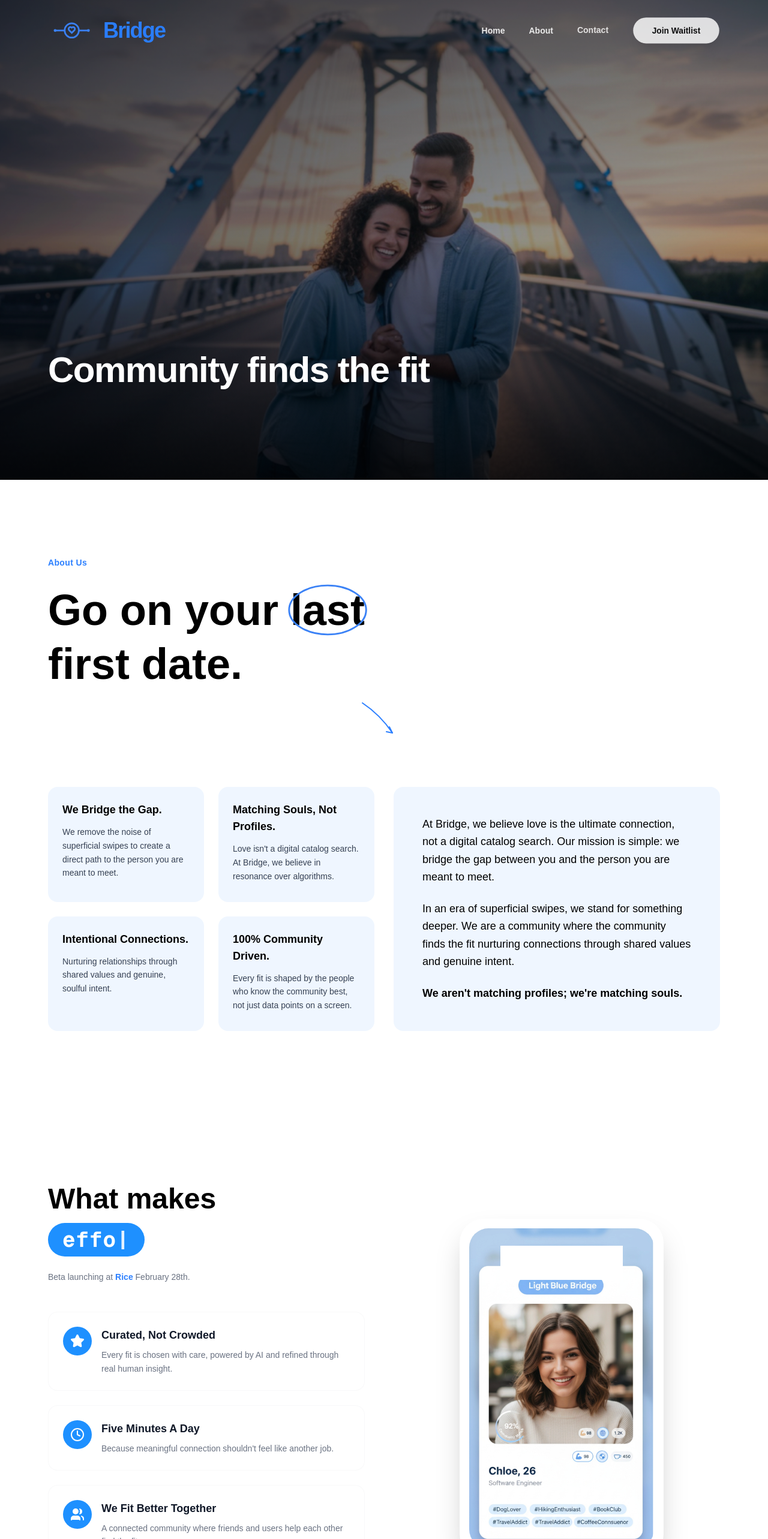
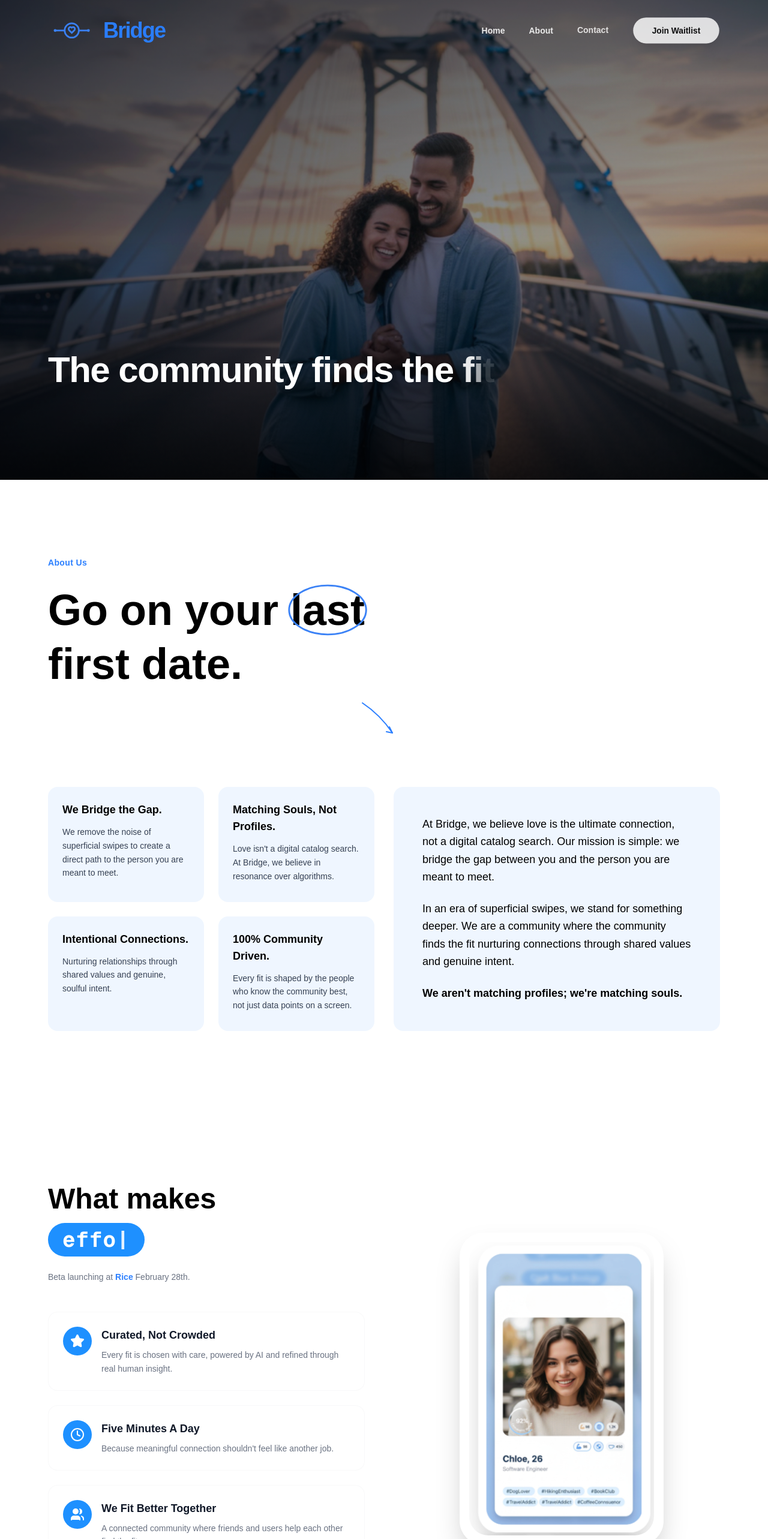
Before and after one commit to utkarsh6778vns-stack/bridge-landing, a Next.js app: page / in a window 1280 px wide. Shown: the top 2566 px of the page at 60% size. Built offline with nearby package versions, Linux system fonts and the light colour scheme.

Commit message:
feat: update profile card image and fix tagline phrasing

```diff
--- a/components/MainContent.tsx
+++ b/components/MainContent.tsx
@@ -54,7 +54,7 @@ export default function MainContent({ showContent = false }: MainContentProps) {
                     <motion.h1
                         className="text-4xl md:text-6xl font-extrabold leading-[1.1] tracking-tight text-white mb-2"
                     >
-                        {["Community finds the fit", "We bridge the gap"].map((line, i) => (
+                        {["The community finds the fit", "We bridge the gap"].map((line, i) => (
                             <motion.div
                                 key={i}
                                 className="py-1"
--- a/components/WhatMakesBridge.tsx
+++ b/components/WhatMakesBridge.tsx
@@ -134,12 +134,10 @@ export default function WhatMakesBridge() {
                     {/* Main Card Container - Just the image */}
                     <div className="relative w-full max-w-[340px] bg-white rounded-[2.5rem] shadow-2xl p-4 overflow-hidden z-20 mx-auto">
                         <img
-                            src="/uploaded_media_1769719640272.png"
+                            src="/profile_card_new.png"
                             alt="Chloe Profile Card"
                             className="w-full h-auto object-contain rounded-[2rem]"
                         />
-                        {/* Overlay to hide "Light Blue Bridge" text baked into the image */}
-                        <div className="absolute top-[8%] left-1/2 -translate-x-1/2 w-[60%] h-[10%] bg-white z-30" />
                     </div>
 
                     {/* Background blurred decoration */}
```
Also changed, not shown: public/profile_card_new.png (added).
